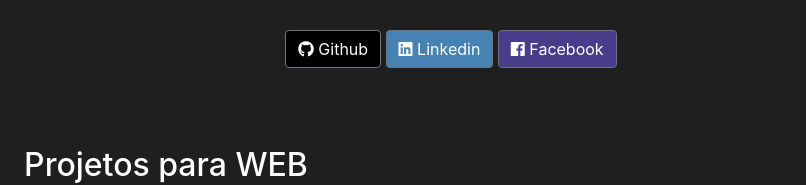
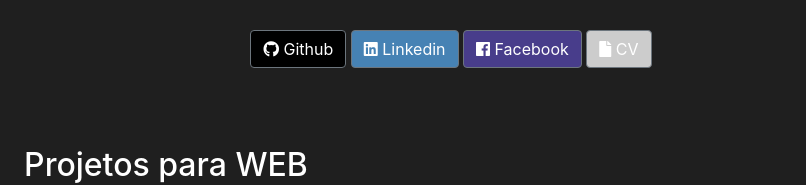
Before and after one commit to danluc/danluc.github.io, a plain HTML site: page index.html in a window 1280 px wide. Shown: the part 182-367 px from the top of the page, 474-1280 px from the left. Drawn offline with nearby package versions, Linux system fonts and the light colour scheme.

Commit message:
Inserindo o CV

```diff
--- a/index.html
+++ b/index.html
@@ -34,6 +34,7 @@
 						<a target="_blank" href="https://github.com/danluc" class="btn btn-secondary" style="background: #000"><i class="fab fa-github"></i> Github</a>
 						<a target="_blank" href="https://www.linkedin.com/in/daniel-lucas-soares-ribeiro-866946113/" class="btn btn-secondary" style="background: #4682B4"><i class="fab fa-linkedin"></i> Linkedin</a>
 						<a target="_blank" href="https://www.facebook.com/daniel.lucas.3994" class="btn btn-secondary" style="background: #483D8B"><i class="fab fa-facebook"></i> Facebook</a>
+						<a target="_blank" href="https://github.com/danluc/c--estudo-conta-mes/files/2354026/curriculum_daniel.pdf" class="btn btn-secondary" style="background: #ccc"><i class="fa fa-file"></i> CV</a>
 					</div>
 				</div>
 			</div>
```
